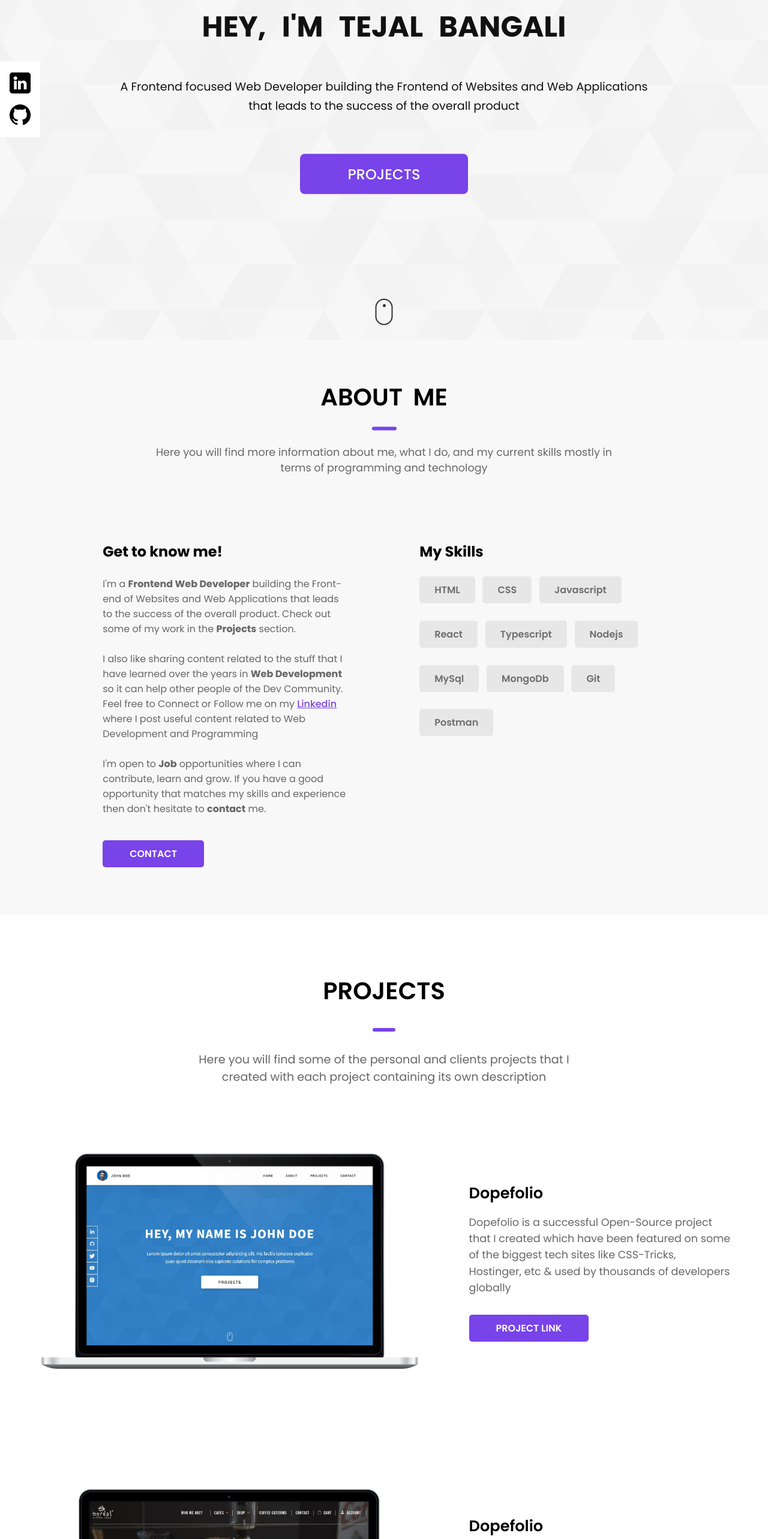
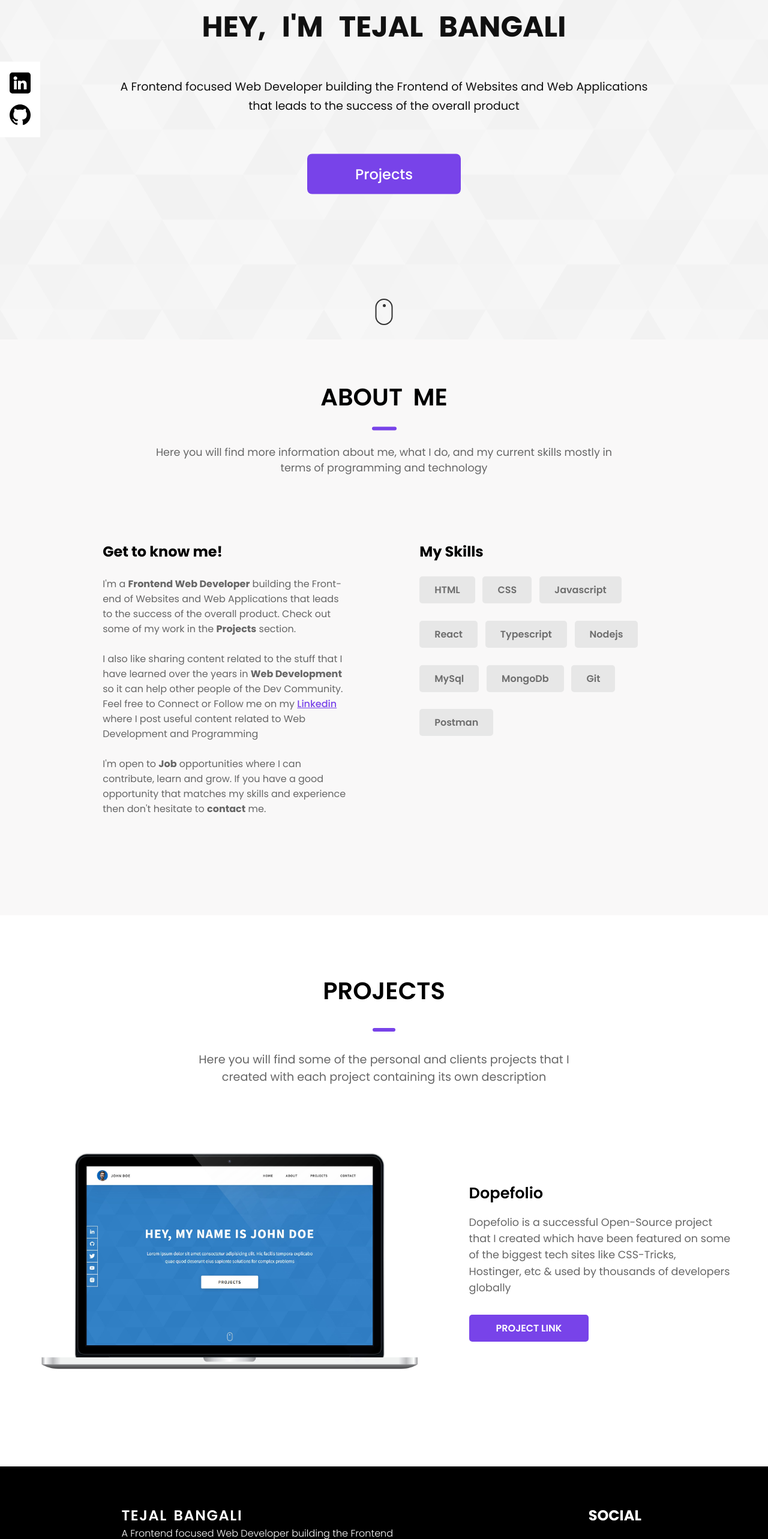
Before and after one commit to tejalbangali/Portfolio-Application, a React (Vite) app: page / in a window 1280 px wide. Shown: the part 234-2800 px from the top of the page at 60% size. Built offline with nearby package versions, Linux system fonts and the light colour scheme.

Commit message:
added links and made some tweeks

```diff
--- a/src/components/AboutMe/AboutMe.jsx
+++ b/src/components/AboutMe/AboutMe.jsx
@@ -3,7 +3,7 @@ import Skills from "./Skills";
 
 const AboutMe = () => {
   return (
-    <div className={styles.aboutMeContainer}>
+    <div className={styles.aboutMeContainer} id="about">
       <div className={styles.aboutMeSection}>
         <h2>ABOUT ME</h2>
         <hr />
@@ -24,9 +24,8 @@ const AboutMe = () => {
             <br /> <br />I also like sharing content related to the stuff that I
             have learned over the years in <strong>Web Development</strong> so
             it can help other people of the Dev Community. Feel free to Connect
-            or Follow me on my
-            <a href="#">
-              {" "}
+            or Follow me on my{" "}
+            <a href="https://www.linkedin.com/in/tejalbangali/" target="_blank">
               <u>Linkedin</u>{" "}
             </a>
             where I post useful content related to Web Development and
@@ -36,7 +35,9 @@ const AboutMe = () => {
             matches my skills and experience then don't hesitate to{" "}
             <strong>contact</strong> me.
           </p>
-          <button>CONTACT</button>
+
+          {/* {add contact section} */}
+          {/* <button>CONTACT</button> */}
         </div>
 
         <div className={styles.skills}>
--- a/src/components/Footer/Footer.jsx
+++ b/src/components/Footer/Footer.jsx
@@ -18,15 +18,24 @@ const Footer = () => {
           <div className={styles.socials}>
             <h2>SOCIAL</h2>
             <ul>
-              <FooterSocials src="/public/profile-logos/linkedin-ico.png" />
-              <FooterSocials src="/public/profile-logos/github-ico.png" />
+              <FooterSocials
+                appLink="https://www.linkedin.com/in/tejalbangali/"
+                src="/public/profile-logos/linkedin-ico.png"
+              />
+              <FooterSocials
+                appLink="https://github.com/tejalbangali"
+                src="/public/profile-logos/github-ico.png"
+              />
             </ul>
           </div>
         </div>
 
         <div className={styles.footerDescription}>
           <p>
-            &copy; Copyright {new Date().getFullYear()}. Made by <a href="#">Tejal Bangali</a>
+            &copy; Copyright {new Date().getFullYear()}. Made by{" "}
+            <a href="https://www.linkedin.com/in/tejalbangali/" target="_blank">
+              Tejal Bangali
+            </a>
           </p>
         </div>
       </div>
--- a/src/components/Footer/Footer.module.css
+++ b/src/components/Footer/Footer.module.css
@@ -5,7 +5,7 @@ footer {
 }
 
 .containerFooter {
-  padding: 1rem 4rem 0 4rem;
+  padding: 3rem 4rem 0 4rem;
 }
 
 .subContainerFooter {
@@ -59,11 +59,19 @@ footer {
 
 .socialImgs {
   width: 1.8rem;
+  padding: 0.5rem 0.5rem 0.2rem 0.5rem;
 }
 
 .socials ul {
   display: flex;
   gap: 1rem;
+}
+
+.socialImgs:hover {
+  background-color: rgba(255, 255, 255, 0.383);
+  transition: 0.3s;
+  cursor: pointer;
+  border-radius: 5px;
 }
 
 @media (width < 1200px) {
--- a/src/components/Footer/FooterSocials.jsx
+++ b/src/components/Footer/FooterSocials.jsx
@@ -3,7 +3,7 @@ import styles from "./Footer.module.css";
 const FooterSocials = (props) => {
   return (
     <li className={styles.socialImgs}>
-      <a href="#">
+      <a href={props.appLink} target="_blank">
         <img src={props.src} alt="social-logos" />
       </a>
     </li>
--- a/src/components/HeroSection/HeroSection.jsx
+++ b/src/components/HeroSection/HeroSection.jsx
@@ -3,19 +3,20 @@ import styles from "./HeroSection.module.css";
 const HeroSection = () => {
   return (
     <div className={styles.heroSection}>
-
       <div className={styles.subHeroSection}>
-
         <h1>HEY, I'M TEJAL BANGALI</h1>
 
         <div className={styles.heroInfo}>
           <p>
-            A Frontend focused Web Developer building the Frontend of Websites and
-            Web Applications that leads to the success of the overall product
+            A Frontend focused Web Developer building the Frontend of Websites
+            and Web Applications that leads to the success of the overall
+            product
           </p>
         </div>
 
-        <button> PROJECTS </button>
+        <a href="./#projects">
+          <button>Projects</button>
+        </a>
       </div>
     </div>
   );
--- a/src/components/HeroSection/HeroSection.module.css
+++ b/src/components/HeroSection/HeroSection.module.css
@@ -32,7 +32,7 @@
   margin: 0 auto 2rem auto;
 }
 
-.heroSection .subHeroSection > button {
+.heroSection .subHeroSection > a > button {
   all: unset;
   color: white;
   background-color: #7843e9;
--- a/src/components/Navbar/Navbar.jsx
+++ b/src/components/Navbar/Navbar.jsx
@@ -14,17 +14,19 @@ const Navbar = () => {
   return (
     <nav className={styles.nav}>
       <div className={styles.logoName}>
-        <a href="/">
-          <img src="/public/logo.png" alt="" /> Tejal Bangali
+        <a href="#">
+          <img src="/public/logo.png" alt="logo" /> Tejal Bangali
         </a>
       </div>
 
       <div className={showMediaIcon ? styles.viewMobNavList : styles.navList}>
         <ul>
           <NavList text="HOME" link="#" />
-          <NavList text="ABOUT" link="#" />
-          <NavList text="PROJECTS" link="#" />
-          <NavList text="CONTACT" link="#" />
+          <NavList text="ABOUT" link="./#about" />
+          <NavList text="PROJECTS" link="./#projects" />
+
+          {/* add contact page */}
+          {/* <NavList text="CONTACT" link="#" /> */}
         </ul>
       </div>
 
--- a/src/components/Projects/ProjectList.jsx
+++ b/src/components/Projects/ProjectList.jsx
@@ -9,7 +9,9 @@ const ProjectList = (props) => {
         <div className={styles.projectListImagesSubContainer}>
           <h3>{props.heading}</h3>
           <p>{props.description}</p>
-          <button>{props.buttonName}</button>
+          <a href={props.appLink} target="_blank">
+            <button>{props.buttonName} </button>
+          </a>
         </div>
       </li>
     </div>
--- a/src/components/Projects/Projects.jsx
+++ b/src/components/Projects/Projects.jsx
@@ -3,7 +3,7 @@ import styles from "./Projects.module.css";
 
 const Projects = () => {
   return (
-    <div className={styles.projectContainer}>
+    <div className={styles.projectContainer} id="projects">
       <div className={styles.projectAbout}>
         <h2>PROJECTS</h2>
         <hr />
@@ -18,24 +18,7 @@ const Projects = () => {
           <ul>
             <ProjectList
               src="/public/projects-images/1.jpeg"
-              heading="Dopefolio"
-              description="Dopefolio is a successful Open-Source project that I created which
-          have been featured on some of the biggest tech sites like CSS-Tricks,
-          Hostinger, etc & used by thousands of developers globally"
-              buttonName="PROJECT LINK"
-            />
-
-            <ProjectList
-              src="/public/projects-images/2.jpeg"
-              heading="Dopefolio"
-              description="Dopefolio is a successful Open-Source project that I created which
-          have been featured on some of the biggest tech sites like CSS-Tricks,
-          Hostinger, etc & used by thousands of developers globally"
-              buttonName="PROJECT LINK"
-            />
-
-            <ProjectList
-              src="/public/projects-images/1.jpeg"
+              // appLink="https://github.com/tejalbangali" -> ADD LINKS
               heading="Dopefolio"
               description="Dopefolio is a successful Open-Source project that I created which
           have been featured on some of the biggest tech sites like CSS-Tricks,
--- a/src/components/Projects/Projects.module.css
+++ b/src/components/Projects/Projects.module.css
@@ -52,6 +52,10 @@
 .projectListImagesSubContainer h3 {
   font-weight: 600;
   font-size: 1.6rem;
+}
+
+.projectListImagesSubContainer > button > a {
+  all: unset;
 }
 
 .projectListImagesSubContainer button {
--- a/src/components/SideNavbar/SideNavList.jsx
+++ b/src/components/SideNavbar/SideNavList.jsx
@@ -1,9 +1,9 @@
-import styles from './SideNavbar.module.css'
+import styles from "./SideNavbar.module.css";
 
 const SideNavList = (props) => {
   return (
     <li className={styles.sideNavListLi}>
-      <a href="#">
+      <a href={props.appLink} target="_blank">
         <img className={styles.img} src={props.src} alt="profile-logos" />
       </a>
     </li>
--- a/src/components/SideNavbar/SideNavbar.jsx
+++ b/src/components/SideNavbar/SideNavbar.jsx
@@ -4,10 +4,16 @@ import styles from "./SideNavbar.module.css";
 const SideNavbar = () => {
   return (
     <div className={styles.sideNavbar}>
-        <ul>
-            <SideNavList src="/public/profile-logos/linkedin.png" />
-            <SideNavList src="/public/profile-logos/github.png" />
-        </ul>
+      <ul>
+        <SideNavList
+          src="/public/profile-logos/linkedin.png"
+          appLink="https://www.linkedin.com/in/tejalbangali/"
+        />
+        <SideNavList
+          src="/public/profile-logos/github.png"
+          appLink="https://github.com/tejalbangali"
+        />
+      </ul>
     </div>
   );
 };
```
